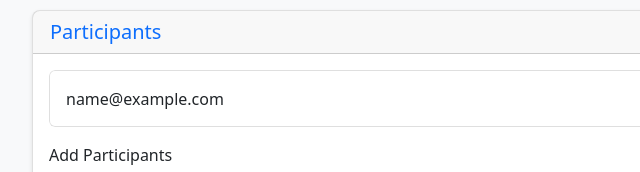
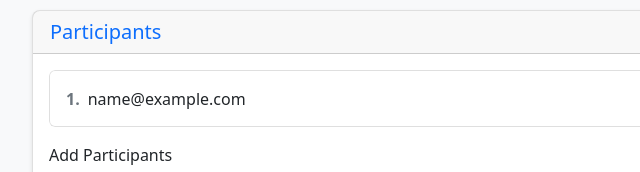
Before and after one commit to DEFRA/defra-coffee-roulette, a website built with webpack: page src/index.html in a window 1280 px wide. Both pictures are taken after typing "name@example.com" into the empty fields and a click on the button "Add Participants". Shown: the part 218-390 px from the top of the page, 100-740 px from the left. Built offline with nearby package versions, Linux system fonts and the light colour scheme.

Commit message:
add scroll and numbering

```diff
--- a/src/index.html
+++ b/src/index.html
@@ -25,6 +25,7 @@
           </div>
         </div>
 
+
         <!-- Participants Card -->
         <div class="card">
           <div class="card-header">
@@ -41,7 +42,7 @@
           </div>
           <div id="participants-collapse" class="collapse show">
             <div class="card-body">
-              <ul class="list-group mb-3" id="participant-list"></ul>
+              <ul class="list-group mb-3 show-items-and-scroll" id="participant-list"></ul>
 
               <!-- Bulk Email Input -->
               <div class="mb-3">
@@ -135,7 +136,7 @@
             </div>
           </div>
           <div class="card-body">
-            <ul class="list-group" id="coffee-pairs-list">
+            <ul class="list-group show-items-and-scroll" id="coffee-pairs-list">
               <li class="list-group-item text-muted text-center">Click "Generate New Pairs" to create pairs</li>
             </ul>
           </div>
@@ -156,7 +157,7 @@
           </div>
           <div id="history-collapse" class="collapse">
             <div class="card-body">
-              <div id="history"></div>
+              <div class="show-items-and-scroll" id="history"></div>
             </div>
           </div>
         </div>
--- a/src/scripts/bootstrap.js
+++ b/src/scripts/bootstrap.js
@@ -56,6 +56,8 @@ if (typeof window !== "undefined") {
       setPairsThisRound,
     }
 
+
+
     setupEventHandlers(state)
 
     setupEmailTemplateModal()
--- a/src/scripts/ui/participant-list.js
+++ b/src/scripts/ui/participant-list.js
@@ -36,9 +36,14 @@ function renderParticipantList(getParticipants, removeParticipant, saveState) {
   const ul = document.getElementById("participant-list")
   ul.innerHTML = ""
 
-  getParticipants().forEach(function (email) {
+  getParticipants().forEach(function (email, idx) {
     const li = document.createElement("li")
     li.className = "list-group-item d-flex justify-content-between align-items-center"
+
+    // Add the number before the email
+    const numberSpan = document.createElement("span")
+    numberSpan.className = "me-2 fw-bold text-secondary"
+    numberSpan.textContent = (idx + 1) + "."
 
     const emailSpan = document.createElement("span")
     emailSpan.textContent = email // Full email on hover
@@ -59,7 +64,13 @@ function renderParticipantList(getParticipants, removeParticipant, saveState) {
       hideAllTooltips()
     }
 
-    li.appendChild(emailSpan)
+    // Layout: number + email + remove button
+     const leftDiv = document.createElement("div")
+    leftDiv.className = "d-flex align-items-center"
+    leftDiv.appendChild(numberSpan)
+    leftDiv.appendChild(emailSpan)
+
+    li.appendChild(leftDiv)
     li.appendChild(removeBtn)
     ul.appendChild(li)
   })
--- a/src/scss/styles.scss
+++ b/src/scss/styles.scss
@@ -75,3 +75,15 @@
     padding: 0 2rem;
   }
 }
+
+/* Show 5 items at a time */
+.show-items-and-scroll {
+  max-height: calc(48px * 5);
+  overflow-y: auto;
+}
+
+/* Show 10 items at a time */
+.show-10-and-scroll {
+  max-height: calc(48px * 15);
+  overflow-y: auto;
+}
```
